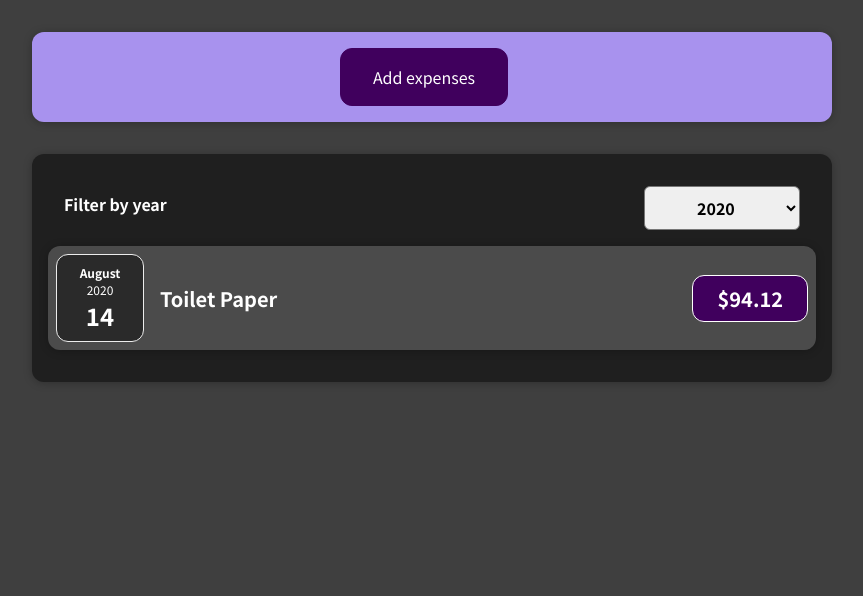
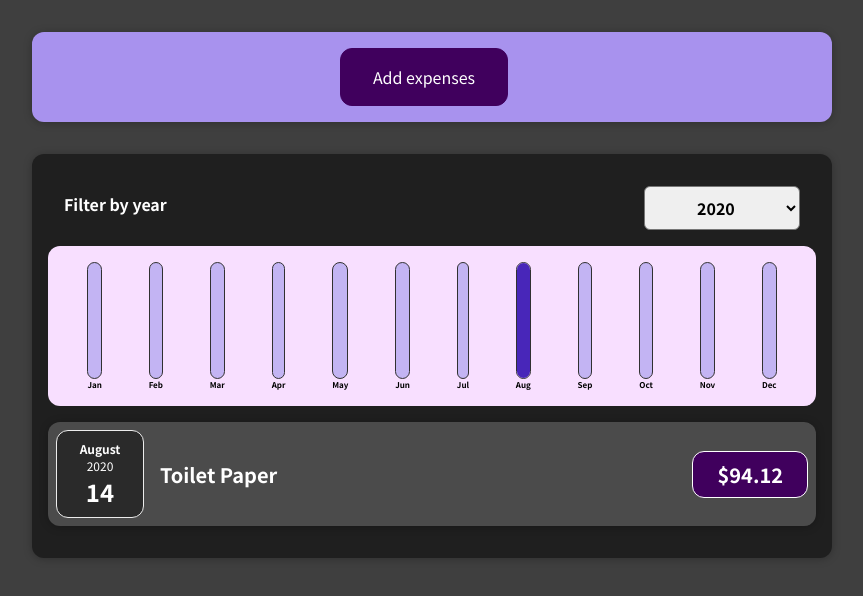
Before and after one commit to DyaElena/react-basics, a React (Create React App) app: page / in a window 1280 px wide. Shown: the top 596 px of the page, without its empty margins (208-1071 px from the left). Built offline with nearby package versions, Linux system fonts and the light colour scheme.

Commit message:
Made the graph work

```diff
--- a/src/Components/Chart/Chart.js
+++ b/src/Components/Chart/Chart.js
@@ -1,18 +1,22 @@
+import ChartBar from './ChartBar';
 import './Chart.css';
-import ChartBar from './ChartBar';
 
 const Chart = (props) => {
+  const dataPointValues = props.dataPoints.map((dataPoint) => dataPoint.value);
+  const totalMaximum = Math.max(...dataPointValues);
+
   return (
     <div className="chart">
-      {props.dataPoint.map((dataPoint) => (
+      {props.dataPoints.map((dataPoint) => (
         <ChartBar
           key={dataPoint.label}
           value={dataPoint.value}
-          maxValue={null}
+          maxValue={totalMaximum}
           label={dataPoint.label}
         />
       ))}
     </div>
   );
 };
+
 export default Chart;
--- a/src/Components/Chart/ChartBar.js
+++ b/src/Components/Chart/ChartBar.js
@@ -1,4 +1,25 @@
-import 'ChartBar.css';
+import React from 'react';
 
-const ChartBar = (props) => {};
+import './ChartBar.css';
+
+const ChartBar = (props) => {
+  let barFillHeight = '0%';
+
+  if (props.maxValue > 0) {
+    barFillHeight = Math.round((props.value / props.maxValue) * 100) + '%';
+  }
+
+  return (
+    <div className="chart-bar">
+      <div className="chart-bar__inner">
+        <div
+          className="chart-bar__fill"
+          style={{ height: barFillHeight }}
+        ></div>
+      </div>
+      <div className="chart-bar__label">{props.label}</div>
+    </div>
+  );
+};
+
 export default ChartBar;
--- a/src/Components/Expenses/Expenses.js
+++ b/src/Components/Expenses/Expenses.js
@@ -1,11 +1,12 @@
-import { useState } from "react";
-import ExpensesList from "./ExpensesList";
-import ExpensesFilter from "./ExpensesFilter";
-import Card from "../UI/Card";
-import "./Expenses.css";
+import { useState } from 'react';
+import ExpensesList from './ExpensesList';
+import ExpensesFilter from './ExpensesFilter';
+import Card from '../UI/Card';
+import ExpensesChart from './ExpensesChart';
+import './Expenses.css';
 
 const Expenses = (props) => {
-  const [filteredYear, setFilteredYear] = useState("2020");
+  const [filteredYear, setFilteredYear] = useState('2020');
 
   const filterChangeHandler = (selectedYear) => {
     setFilteredYear(selectedYear);
@@ -22,6 +23,7 @@
           selected={filteredYear}
           onChangeFilter={filterChangeHandler}
         />
+        <ExpensesChart expenses={filteredExpenses} />
         <ExpensesList items={filteredExpenses} />
       </Card>
     </div>
--- /dev/null
+++ b/src/Components/Expenses/ExpensesChart.js
@@ -0,0 +1,29 @@
+import React from 'react';
+
+import Chart from '../Chart/Chart';
+
+const ExpensesChart = (props) => {
+  const chartDataPoints = [
+    { label: 'Jan', value: 0 },
+    { label: 'Feb', value: 0 },
+    { label: 'Mar', value: 0 },
+    { label: 'Apr', value: 0 },
+    { label: 'May', value: 0 },
+    { label: 'Jun', value: 0 },
+    { label: 'Jul', value: 0 },
+    { label: 'Aug', value: 0 },
+    { label: 'Sep', value: 0 },
+    { label: 'Oct', value: 0 },
+    { label: 'Nov', value: 0 },
+    { label: 'Dec', value: 0 },
+  ];
+
+  for (const expense of props.expenses) {
+    const expenseMonth = expense.date.getMonth(); // starting at 0 => January => 0
+    chartDataPoints[expenseMonth].value += expense.amount;
+  }
+
+  return <Chart dataPoints={chartDataPoints} />;
+};
+
+export default ExpensesChart;
```
Also changed, not shown: src/App.js (+10 -10 lines), 1 other file (tests, documents, lock files or other folders).
